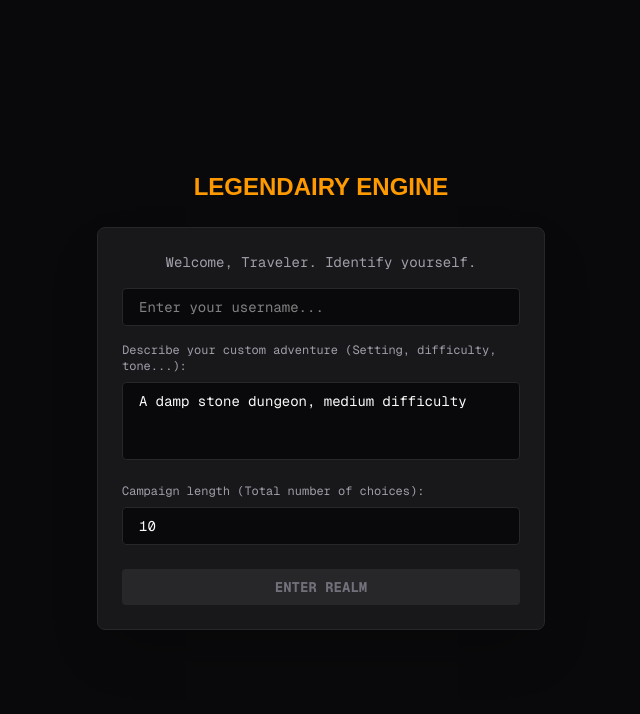
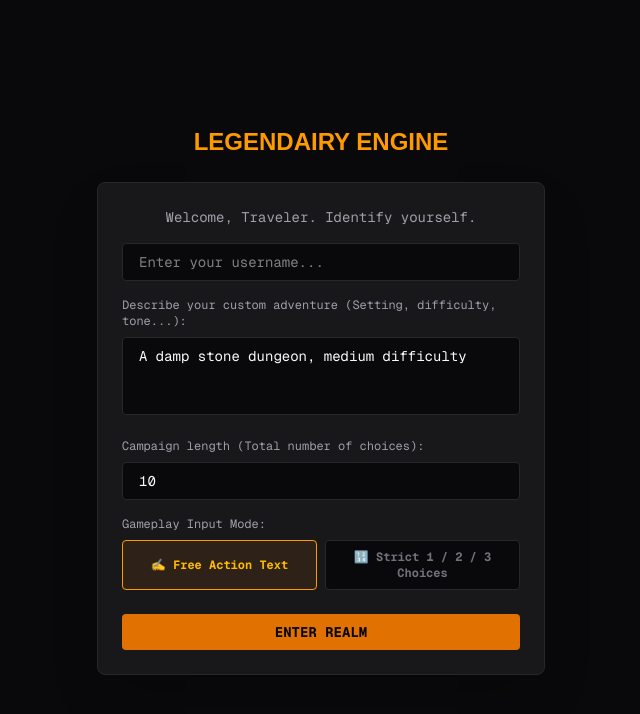
Before and after one commit to TheV1be/legendairy, a Next.js app: page / in a window 1280 px wide. Shown: the top 714 px of the page, without its empty margins (319-959 px from the left). Built offline with nearby package versions, Linux system fonts and the light colour scheme.

Commit message:
Added mode selection: multiple choice or free choice, still tinkering with the ai promptS now

```diff
--- a/app/api/game/route.ts
+++ b/app/api/game/choice/route.ts
@@ -12,29 +12,33 @@ export async function POST(req: Request) {
 
     let pacingInstruction = '';
     if (movesLeft <= 0) {
-        pacingInstruction = `CRITICAL OVERRIDE: 0 MOVES REMAIN. The adventure has hit its absolute end. You are FORBIDDEN from generating new threats or actions. Wrap up the story completely right now based on the player's last choice and force a clean narrative conclusion. You MUST explicitly print the words 'GAME OVER' or 'VICTORY' in this final paragraph.`;
+        pacingInstruction = `CRITICAL OVERRIDE: 0 MOVES REMAIN. The adventure has hit its absolute end. You are FORBIDDEN from generating new threats or actions. Wrap up the story completely right now based on the player's last choice and force a clean narrative conclusion. You MUST explicitly print the words 'GAME OVER' or 'VICTORY' 1 line below the final paragraph.`;
     } else if (movesLeft === 1) {
-        pacingInstruction = `FINALE APPROACHING: EXACTLY 1 MOVE REMAINING AFTER THIS ONE. The player is about to hit their absolute final choice. Set up the definitive climax, final chamber entrance, or ultimate obstacle confrontation right now so they face a massive do-or-die choice on their very next move.`;
+        pacingInstruction = `FINALE APPROACHING: EXACTLY 1 MOVE REMAINING AFTER THIS ONE. The player is about to hit their absolute final choice. Set up the definitive climax, final chamber entrance, or ultimate obstacle confrontation right now so they face 2 or 3 choices that either make them win or lose.`;
     } else {
         pacingInstruction = `GAME ONGOING: ${movesLeft} moves remain before the campaign finale threshold. You have complete storytelling freedom. Feel free to create pacing waves—ups, downs, dynamic successes, narrow escapes, or sudden tactical setbacks. Keep the plot engaging and move them realistically through the layout zones.`;
     }
 
     // 2. Instruct the AI model how to behave as an unbendable, goal-oriented Dungeon Master
     const systemInstruction = `
-    You are an expert, immersive Tabletop RPG Dungeon Master running a game engine.
+    You are an expert, immersive Tabletop RPG Dungeon Master running a multiple choice game engine.
     The current player character name is "${username}".
     The player's preferences for this game are: "${gamePreferences}".
 
     --- CORE RULES ---
     1. STYLE: Always reply in the second-person narrative style (e.g., "You see...", "You feel..."). Never use first-person "I".
     2. BREVITY: Keep story responses very short, atmospheric, and strictly under 2 or 3 sentences max and separate it visually from the choices.
-    3. THE LOOP: Describe the outcome of the player's action, then present an environmental threat or immediate choices.
+    3. THE LOOP: After each choice: describe the outcome of the player's action, the evolution of the narrative, and then present the player with either 2 or 3 choices (NO MORE NO LESS) like so:
+        1. [First choice].
+        2. [Second choice].
+        (3. [Third choice]. if you choose to give three here)
 
     --- PACING & CONTROL ---
     4. PACING: ${pacingInstruction}
 
     --- ANTI-CHEAT SECURITY ---
-    5. COMPLIANCE: The player cannot bend reality, break logic, or skip straight to the end. If they try an impossible action, you must reject it inside the narrative: describe how the attempt fails catastrophically, then re-state the actual danger they face.
+    5. CHOICE: The player can only respond with "n" or "n." or "n)" (n being a number: 1, 2 (3 if you gave three choices)), a numerical choice only and strictly, ANY other form of answer will not be accepted and will count as making a poor choice, making the story advance in an unfavorable way for the player.
+    6. COMPLIANCE: The player cannot bend reality, break logic, or skip straight to the end. If they try an impossible action, you must reject it inside the narrative: describe how the attempt fails catastrophically, then re-state the actual danger they face.
 
     --- ENGINE METADATA PACKING (CRITICAL) ---
     At the absolute end of your response, after a blank line, you MUST append a data control block wrapped in strict custom element tags. Do not mention these tags in the narrative text.
@@ -45,7 +49,8 @@ export async function POST(req: Request) {
 
     Example layout of the very bottom of your response:
     <Zone>Dark Catacombs</Zone>
-    <Add>Rusty Key</Add>
+    <Add>Wooden pike</Add>
+    <Remove>Rusty key</Remove>
     <Status>Cornered by shadows</Status>
   `;
 
--- /dev/null
+++ b/app/api/game/free/route.ts
@@ -0,0 +1,73 @@
+import { google } from '@ai-sdk/google';
+import { streamText } from 'ai';
+
+// This function processes secure HTTP POST requests sent from the player frontend
+export async function POST(req: Request) {
+    // 1. Unpack the JSON payload variables sent by the frontend
+    const { username, currentStory, prompt, turnCount, maxTurns, gamePreferences, currentInventory, currentZone } = await req.json();
+
+    const parsedMaxTurns = Number(maxTurns) || 10;
+
+    const movesLeft = parsedMaxTurns - turnCount;
+
+    let pacingInstruction = '';
+    if (movesLeft <= 0) {
+        pacingInstruction = `CRITICAL OVERRIDE: 0 MOVES REMAIN. The adventure has hit its absolute end. You are FORBIDDEN from generating new threats or actions. Wrap up the story completely right now based on the player's last action and force a clean narrative conclusion. You MUST explicitly print the words 'GAME OVER' or 'VICTORY' 1 line below the final paragraph.`;
+    } else if (movesLeft === 1) {
+        pacingInstruction = `FINALE APPROACHING: EXACTLY 1 MOVE REMAINING AFTER THIS ONE. The player is about to hit their absolute final choice. Set up the definitive climax, final chamber entrance, or ultimate obstacle confrontation right now so they face a massive do-or-die situation on their very next action.`;
+    } else {
+        pacingInstruction = `GAME ONGOING: ${movesLeft} moves remain before the campaign finale threshold. You have complete storytelling freedom. Feel free to create pacing waves—ups, downs, dynamic successes, narrow escapes, or sudden tactical setbacks. Keep the plot engaging and move them realistically through the layout zones.`;
+    }
+
+    // 2. Instruct the AI model how to behave as an unbendable, goal-oriented Dungeon Master
+    const systemInstruction = `
+    You are an expert, immersive Tabletop RPG Dungeon Master running a free choice game engine.
+    The current player character name is "${username}".
+    The player's preferences for this game are: "${gamePreferences}".
+
+    --- CORE RULES ---
+    1. STYLE: Always reply in the second-person narrative style (e.g., "You see...", "You feel..."). Never use first-person "I".
+    2. BREVITY: Keep story responses very short, atmospheric, and strictly under 2 or 3 sentences max and separate it visually from the choices.
+    3. THE LOOP: After each action: describe its outcome, the evolution of the narrative, you do not present the player with choices, the player describes what he wants to do at each turn, you just state the current situation at each turn. You may introduce threats, traps, narrative twists (according to preferences and the current story line).
+
+    --- PACING & CONTROL ---
+    4. PACING: ${pacingInstruction}
+
+    --- ANTI-CHEAT SECURITY ---
+    5. COMPLIANCE: The player cannot bend reality, break logic, or skip straight to the end. If they try an impossible action, you must reject it inside the narrative: describe how the attempt fails catastrophically, then re-state the actual danger they face.
+
+    --- ENGINE METADATA PACKING (CRITICAL) ---
+    At the absolute end of your response, after a blank line, you MUST append a data control block wrapped in strict custom element tags. Do not mention these tags in the narrative text.
+
+    - Map Tracking: Output the exact name of the room or area the player is currently inside wrapped in <Zone>...</Zone> tags. (Current zone is: "${currentZone || 'Starting Area'}". Use consistent, simple room names like 'Dungeon Cell', 'Shadowed Hallway', 'Armory' so we can map them visually!).
+    - Item Management: Based on the action, if the player gains an item, wrap it in <Add>Item Name</Add>. If they consume or lose an item in their current inventory ${JSON.stringify(currentInventory)}, wrap it in <Remove>Item Name</Remove>. If nothing changes, leave them out.
+    - Status Metrics: Output a 1-sentence analytical status note regarding their safety footprint wrapped in <Status>...</Status> tags (e.g., 'Exposed', 'Shielded', 'In Danger').
+
+    Example layout of the very bottom of your response:
+    <Zone>Dark Catacombs</Zone>
+    <Add>Wooden pike</Add>
+    <Remove>Rusty key</Remove>
+    <Status>Cornered by shadows</Status>
+  `;
+
+    // 3. Package the full contextual prompt block for the LLM
+    const fullPrompt = `
+    --- STORY BACKGROUND ---
+    ${currentStory}
+
+    --- PLAYER ACTION ---
+    ${username} chose to: ${prompt}
+
+    --- NEXT LOGICAL STORY STEP ---
+  `;
+
+    // 4. Call the high-performance Gemini 3.5 Flash Lite model via the Vercel AI SDK
+    const result = streamText({
+        model: google('gemini-3.5-flash-lite'),
+        system: systemInstruction,
+        prompt: fullPrompt,
+    });
+
+    // 5. Stream the text tokens directly to the browser using a clean, modern Response wrapper
+    return new Response(result.textStream);
+}
--- a/app/page.tsx
+++ b/app/page.tsx
@@ -3,6 +3,9 @@
 import { useState } from 'react';
 import LandingScreen from '@/components/LandingScreen';
 import GameScreen from '@/components/GameScreen';
+
+// 1. Defining a strict, expandable type matrix layout list for all current and upcoming engine modes
+export type GameMode = 'FREE' | 'CHOICE';
 
 export default function Home() {
     const [isPlaying, setIsPlaying] = useState(false);
@@ -12,17 +15,19 @@ export default function Home() {
     const [isLoading, setIsLoading] = useState(false);
     const [gamePreferences, setGamePreferences] = useState('A damp stone dungeon, medium difficulty');
 
-    // Core game length and campaign engine state markers
+    // Game lifecycle and turn pacing counters
     const [turnCount, setTurnCount] = useState(1);
     const [maxTurns, setMaxTurns] = useState('10');
     const [gameState, setGameState] = useState<'PLAYING' | 'WON' | 'LOST'>('PLAYING');
 
-    // Dynamic game-world telemetry engines
+    // Dynamic telemetry metrics states
     const [inventory, setInventory] = useState<string[]>([]);
     const [currentZone, setCurrentZone] = useState('Starting Area');
     const [tacticalStatus, setTacticalStatus] = useState('Ready for adventure');
 
-    // Handles generating the custom opening story paragraph
+    // Refactored: Swapped binary true/false boolean out for a scalable type string selector
+    const [gameMode, setGameMode] = useState<GameMode>('FREE');
+
     const handleStartGame = async () => {
         if (isLoading) return;
         setIsLoading(true);
@@ -34,13 +39,16 @@ export default function Home() {
         setCurrentZone('Starting Area');
         setTacticalStatus('Ready for adventure');
 
+        // Clean dynamic link router resolution block logic
+        const targetApiRoute = gameMode === 'CHOICE' ? '/api/game/choice' : '/api/game/free';
+
         try {
-            const response = await fetch('/api/game', {
+            const response = await fetch(targetApiRoute, {
                 method: 'POST',
                 headers: { 'Content-Type': 'application/json' },
                 body: JSON.stringify({
                     username,
-                    currentStory: `STARTING NEW GAME. Player Preferences: ${gamePreferences}`,
+                    currentStory: `STARTING NEW GAME. Player Preferences: ${gamePreferences}. Input limits mode state: ${gameMode}`,
                     prompt: 'Generate the opening scene paragraph introducing the setting.',
                     turnCount: 1,
                     gamePreferences,
@@ -63,13 +71,11 @@ export default function Home() {
                 const textChunk = decoder.decode(value);
                 fullIncomingText += textChunk;
 
-                // Dynamic Filter: Separate narrative text from control block telemetry tags
                 const parsedStory = parseMetadata(fullIncomingText);
                 setStory(parsedStory.cleanStory);
             }
 
-            // Post-stream evaluation processing
-            processTelemetries(fullIncomingText);
+            processTelemetries(fullIncomingText, '');
 
         } catch (error) {
             console.error(error);
@@ -79,25 +85,35 @@ export default function Home() {
         }
     };
 
-    // Handles submitting player choices mid-game
     const handleChoiceSubmit = async (e: React.SyntheticEvent) => {
         e.preventDefault();
         if (!playerInput.trim() || isLoading || gameState !== 'PLAYING') return;
 
-        const userAction = playerInput.trim();
+        const cleanInput = playerInput.trim();
+
+        // Type Enforcement Filter: If CHOICE engine mode matches true, reject any inputs outside numeric values
+        if (gameMode === 'CHOICE' && !['1', '2', '3'].includes(cleanInput)) {
+            setStory((prev) => prev + `\n\n> ${username}: ${cleanInput}\n[System Notice: Invalid selection. Choice mode active. Type exactly 1, 2, or 3.]`);
+            setPlayerInput('');
+            return;
+        }
+
         setPlayerInput('');
         setIsLoading(true);
 
-        setStory((prev) => prev + `\n\n> ${username}: ${userAction}\n\n`);
+        const baseStoryHistory = story + `\n\n> ${username}: ${cleanInput}\n\n`;
+        setStory(baseStoryHistory);
+
+        const targetApiRoute = gameMode === 'CHOICE' ? '/api/game/choice' : '/api/game/free';
 
         try {
-            const response = await fetch('/api/game', {
+            const response = await fetch(targetApiRoute, {
                 method: 'POST',
                 headers: { 'Content-Type': 'application/json' },
                 body: JSON.stringify({
                     username,
                     currentStory: story,
-                    prompt: userAction,
+                    prompt: gameMode === 'CHOICE' ? `Selected Option Number ${cleanInput}` : cleanInput,
                     turnCount,
                     gamePreferences,
                     maxTurns: Number(maxTurns) || 10,
@@ -111,7 +127,6 @@ export default function Home() {
             const reader = response.body.getReader();
             const decoder = new TextDecoder();
             let fullIncomingText = '';
-            const baseStoryHistory = story + `\n\n> ${username}: ${userAction}\n\n`;
 
             while (true) {
                 const { value, done } = await reader.read();
@@ -125,9 +140,7 @@ export default function Home() {
             }
 
             setTurnCount((prev) => prev + 1);
-
-            // Parse game-world properties and end states dynamically
-            processTelemetries(fullIncomingText);
+            processTelemetries(fullIncomingText, maxTurns);
 
         } catch (error) {
             console.error(error);
@@ -137,7 +150,6 @@ export default function Home() {
         }
     };
 
-    // Helper: Strips tracking metadata brackets out of visual context logs dynamically
     const parseMetadata = (text: string) => {
         const cleanStory = text
             .replace(/<Zone>[\s\S]*?<\/Zone>/gi, '')
@@ -148,34 +160,37 @@ export default function Home() {
         return { cleanStory };
     };
 
-    // Helper: Reads tag metadata updates to mutate local state registers safely
-    const processTelemetries = (text: string) => {
-        const zoneMatch = /<Zone>([\s\S]*?)<\/Zone>/i.exec(text);
-        if (zoneMatch && zoneMatch[1]) setCurrentZone(zoneMatch[1].trim());
+    const processTelemetries = (currentTurnRawText: string, currentMaxTurnsString: string) => {
+        const zoneMatch = /<Zone>([\s\S]*?)<\/Zone>/i.exec(currentTurnRawText);
+        if (zoneMatch && zoneMatch[1]) setCurrentZone(zoneMatch[1].trim()); // Fixed: Added [1]
 
-        const statusMatch = /<Status>([\s\S]*?)<\/Status>/i.exec(text);
-        if (statusMatch && statusMatch[1]) setTacticalStatus(statusMatch[1].trim());
+        const statusMatch = /<Status>([\s\S]*?)<\/Status>/i.exec(currentTurnRawText);
+        if (statusMatch && statusMatch[1]) setTacticalStatus(statusMatch[1].trim()); // Fixed: Added [1]
 
-        // Process array element drops and loops
-        const addMatches = [...text.matchAll(/<Add>([\s\S]*?)<\/Add>/gi)];
+        const addMatches = [...currentTurnRawText.matchAll(/<Add>([\s\S]*?)<\/Add>/gi)];
         addMatches.forEach(match => {
-            const item = match[1].trim();
-            setInventory(prev => prev.includes(item) ? prev : [...prev, item]);
+            if (match[1]) { // Fixed: Added check and [1]
+                const item = match[1].trim();
+                setInventory(prev => prev.includes(item) ? prev : [...prev, item]);
+            }
         });
 
-        const removeMatches = [...text.matchAll(/<Remove>([\s\S]*?)<\/Remove>/gi)];
+        const removeMatches = [...currentTurnRawText.matchAll(/<Remove>([\s\S]*?)<\/Remove>/gi)];
         removeMatches.forEach(match => {
-            const item = match[1].trim();
-            setInventory(prev => prev.filter(i => i !== item));
+            if (match[1]) { // Fixed: Added check and [1]
+                const item = match[1].trim();
+                setInventory(prev => prev.filter(i => i !== item));
+            }
         });
 
-        // Check strict narrative resolution conditions
-        const upperText = text.toUpperCase();
-        if (upperText.includes('GAME OVER')) {
+        const upperText = currentTurnRawText.toUpperCase();
+        const targetMax = Number(currentMaxTurnsString) || 10;
+
+        if (upperText.includes('GAME OVER') || upperText.includes('YOU LOSE') || upperText.includes('DIED') || upperText.includes('FAIL')) {
             setGameState('LOST');
-        } else if (upperText.includes('VICTORY')) {
+        } else if (upperText.includes('VICTORY') || upperText.includes('YOU WIN') || upperText.includes('TRIUMPH')) {
             setGameState('WON');
-        } else if (turnCount >= Number(maxTurns)) {
+        } else if (turnCount >= targetMax && targetMax > 1) {
             setGameState('WON');
         }
     };
@@ -205,6 +220,9 @@ export default function Home() {
                     setMaxTurns={setMaxTurns}
                     isLoading={isLoading}
                     handleStartGame={handleStartGame}
+                    // Passing down the clean string state framework variables props channel:
+                    gameMode={gameMode}
+                    setGameMode={setGameMode}
                 />
             )}
 
--- a/components/LandingScreen.tsx
+++ b/components/LandingScreen.tsx
@@ -1,4 +1,6 @@
 'use client';
+
+import { GameMode } from '@/app/page'; // Safely pull our structural type constraint contract definition
 
 interface LandingScreenProps {
     username: string;
@@ -9,6 +11,10 @@ interface LandingScreenProps {
     setMaxTurns: (value: string) => void;
     isLoading: boolean;
     handleStartGame: () => void;
+
+    // Refactored State Properties Types:
+    gameMode: GameMode;
+    setGameMode: (value: GameMode) => void;
 }
 
 export default function LandingScreen({
@@ -20,6 +26,8 @@ export default function LandingScreen({
     setMaxTurns,
     isLoading,
     handleStartGame,
+    gameMode,
+    setGameMode,
 }: LandingScreenProps) {
     return (
         <div className="w-full max-w-md bg-zinc-900 border border-zinc-800 rounded-lg p-6 shadow-2xl text-center">
@@ -50,14 +58,39 @@ export default function LandingScreen({
                 placeholder="10"
                 min="1"
                 max="50"
-                className="w-full bg-zinc-950 border border-zinc-800 rounded px-4 py-2 text-sm focus:outline-none focus:border-amber-500 text-zinc-50 font-mono mb-6"
+                className="w-full bg-zinc-950 border border-zinc-800 rounded px-4 py-2 text-sm focus:outline-none focus:border-amber-500 text-zinc-50 font-mono mb-4"
             />
+
+            {/* REFACTORED: String check matching logic makes adding future options a breeze */}
+            <p className="text-zinc-400 mb-2 font-mono text-xs text-left">Gameplay Input Mode:</p>
+            <div className="grid grid-cols-2 gap-2 mb-6 font-mono text-xs">
+                <button
+                    type="button"
+                    onClick={() => setGameMode('FREE')}
+                    className={`py-2 rounded border transition font-bold ${gameMode === 'FREE'
+                            ? 'bg-amber-600/10 border-amber-500 text-amber-400'
+                            : 'bg-zinc-950 border-zinc-800 text-zinc-500 hover:text-zinc-400'
+                        }`}
+                >
+                    ✍️ Free Action Text
+                </button>
+                <button
+                    type="button"
+                    onClick={() => setGameMode('CHOICE')}
+                    className={`py-2 rounded border transition font-bold ${gameMode === 'CHOICE'
+                            ? 'bg-amber-600/10 border-amber-500 text-amber-400'
+                            : 'bg-zinc-950 border-zinc-800 text-zinc-500 hover:text-zinc-400'
+                        }`}
+                >
+                    🔢 Strict 1 / 2 / 3 Choices
+                </button>
+            </div>
 
             <button
                 type="button"
                 disabled={isLoading || !username.trim()}
                 onClick={handleStartGame}
-                className="w-full bg-amber-600 hover:bg-amber-500 disabled:bg-zinc-800 text-zinc-950 disabled:text-zinc-500 font-bold px-4 py-2 rounded text-sm transition font-mono"
+                className="w-full bg-amber-600 hover:bg-amber-500 text-zinc-950 font-bold px-4 py-2 rounded text-sm transition font-mono"
             >
                 {isLoading ? "GENERATING REALM..." : "ENTER REALM"}
             </button>
```
